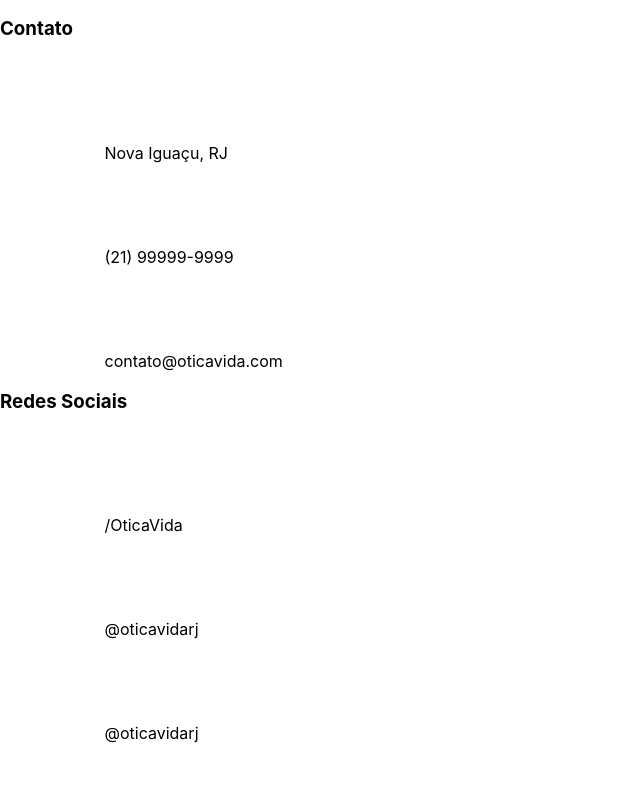
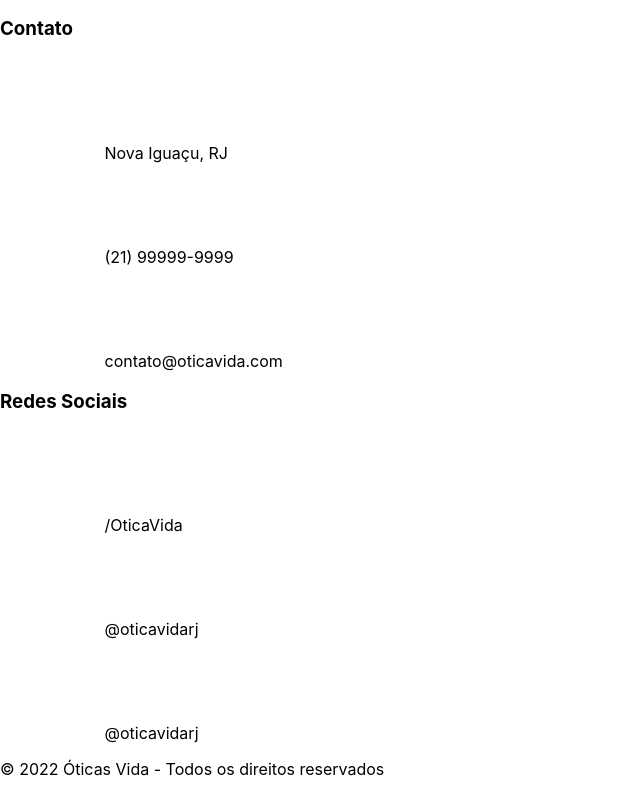
Before and after one commit to gitdvdhub/green_turtle, a React (Create React App) app in the folder devmediacurso/carreira_front-end/react/loja-de-oculos/: page / in a window 1280 px wide. Shown: the part 4267-5062 px from the top of the page, without its empty margins (0-640 px from the left). Before the commit the page ends 5010 px from the top, so only its background shows below. Built offline with nearby package versions, Linux system fonts and the light colour scheme.

Commit message:
footer finalizado

```diff
--- a/devmediacurso/carreira_front-end/react/loja-de-oculos/src/App.js
+++ b/devmediacurso/carreira_front-end/react/loja-de-oculos/src/App.js
@@ -1,12 +1,14 @@
 import './App.css';
 import Header from './components/Header/Header';
 import Main from './components/Content/Main';
+import Footer from './components/Footer/Footer';
 
 function App() {
   return (
     <>
       <Header />
       <Main />
+      <Footer />
     </>
   );
 }
--- /dev/null
+++ b/devmediacurso/carreira_front-end/react/loja-de-oculos/src/components/Footer/Footer.js
@@ -0,0 +1,11 @@
+function Footer() {
+    return (
+        <footer>
+            <div className="footer-content">
+                <p>&copy; 2022 Óticas Vida - Todos os direitos reservados</p>
+            </div>
+        </footer>
+    );
+}
+
+export default Footer;
```
